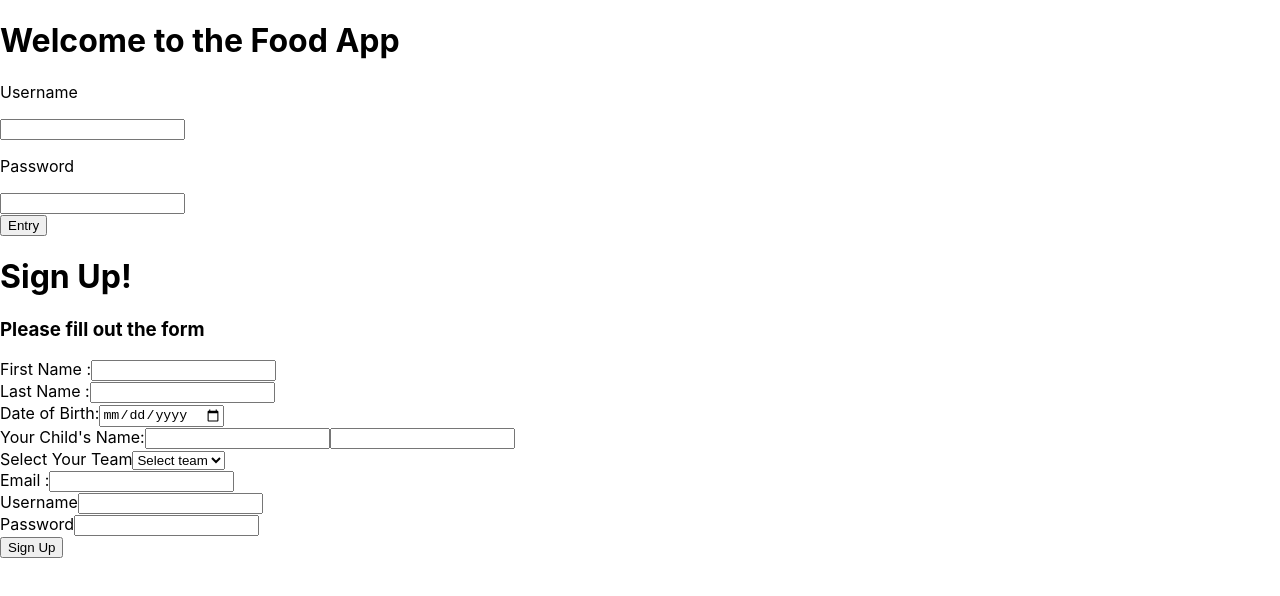
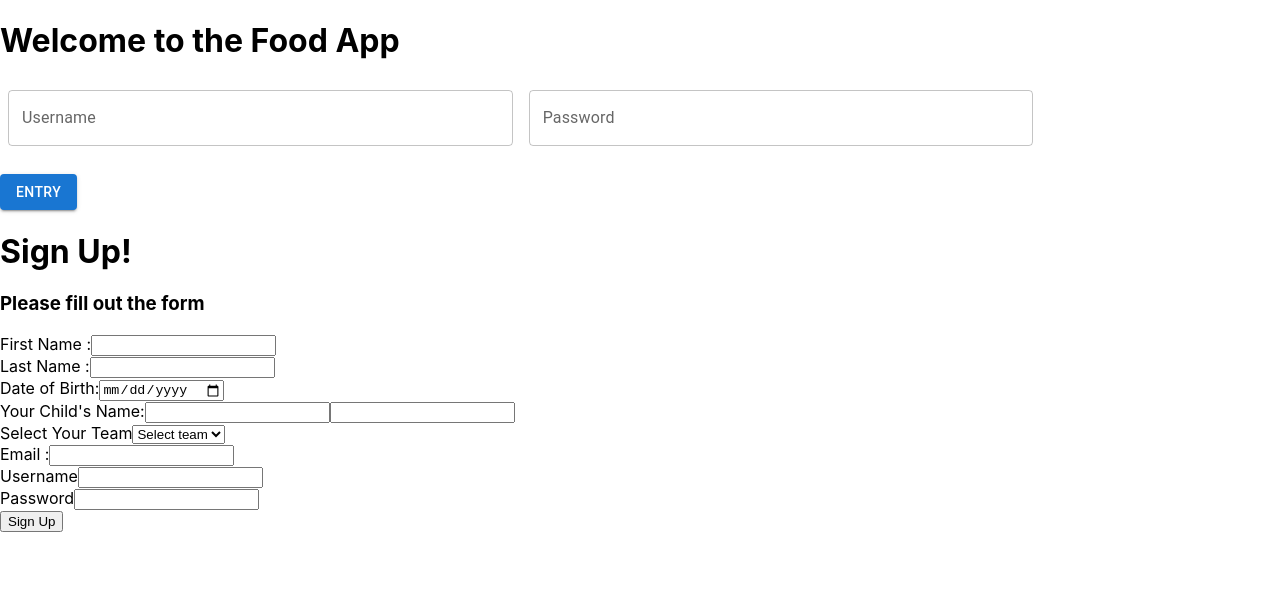
Before and after one commit to NatalieMae/SportsTeamCalendar, a React (Create React App) app: page / in a window 1280 px wide. Shown: the top 596 px of the page. Built offline with nearby package versions, Linux system fonts and the light colour scheme.

Commit message:
sign in with MUI

```diff
--- a/src/components/userSignIn.jsx
+++ b/src/components/userSignIn.jsx
@@ -1,11 +1,31 @@
-import React from 'react';
+import * as React from 'react';
 import {useState} from 'react';
+import Button from '@mui/material/Button';
+import Stack from '@mui/material/Stack';
+import Box from '@mui/material/Box';
+import TextField from '@mui/material/TextField';
 
+// export default function BasicTextFields() {
+//   return (
+//
+//
+//     </Box>
+//   );
+// }
 
 
 function UserSignIn(){
+
+// Button config
+
+<Stack spacing={2} direction="row"></Stack>
+// initial values
+const initialValues = {
+    userName : "",
+    userPassword :""
+}
 //get values from username & password
-    const [userCredentials, setUserCredentials] = useState({})
+    const [userCredentials, setUserCredentials] = useState(initialValues)
     const handleData =({target})=> {
 
             const {name, value} = target
@@ -22,33 +42,45 @@ function UserSignIn(){
 
     }
 
+    return(
+
+       <form  action="" onSubmit = {handleSubmit}>
+        <Box  component="form"
+            sx={{
+                '& > :not(style)': { m: 1, width: '50ch' },
+            }}
+            noValidate
+            autoComplete="off"
+            >
+       <TextField id="outlined-basic"
+       label="Username"
+       variant="outlined"
+       name = 'userName'
+       type = 'text'
+       onChange = {handleData}
+       maxLength = {10}
+        />
+
+        <TextField id="outlined-basic"
+       label="Password"
+       variant="outlined"
+       name = 'userPassword'
+       type = 'password'
+       onChange = {handleData}
+       maxLength = {10}
+        />
+        </Box>
+
+        <br />
+        <Button variant="contained" type = "submit">
+               Entry
+        </Button>
 
 
 
 
-    return(
-
-
-    <div>
-
-
-       <form  action="" onSubmit = {handleSubmit}>
-           <label htmlFor = "username">
-               <p>Username</p>
-                <input name = 'userName' type="text" onChange = {handleData} maxLength= {10} required />
-               <p>Password</p>
-                <input name = 'userPassword' type="password" onChange = {handleData} maxLength={20} required />
-           </label>
-
-
-
-           <br />
-           <input type="submit" value="Entry" />
-
-
        </form>
 
-    </div>
 
     )
 
```
Also changed, not shown: src/components/UserSignUpForm.jsx (+8 -2 lines).
